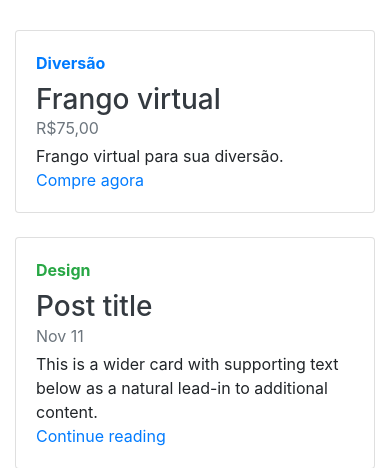
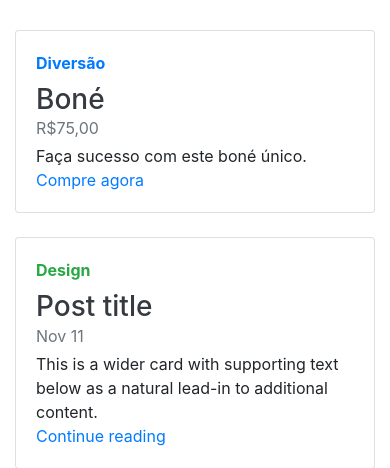
Before and after one commit to RafaelFabro/deploy-php-turma14c, a PHP site: page / in a window 390 px wide. Shown: the part 638-1106 px from the top of the page. Run offline with PHP 8.4, Linux system fonts and the light colour scheme; some libraries are stand-ins or nearby versions.

Commit message:
Add files via upload

```diff
--- a/index.php
+++ b/index.php
@@ -73,13 +73,13 @@
             <div class="card-body d-flex flex-column align-items-start">
               <strong class="d-inline-block mb-2 text-primary">Diversão</strong>
               <h3 class="mb-0">
-                <a class="text-dark" href="#">Frango virtual</a>
+                <a class="text-dark" href="#">Boné</a>
               </h3>
               <div class="mb-1 text-muted">R$75,00</div>
-              <p class="card-text mb-auto">Frango virtual para sua diversão.</p>
+              <p class="card-text mb-auto">Faça sucesso com este boné único.</p>
               <a href="#">Compre agora</a>
             </div>
-            <img class="card-img-right flex-auto d-none d-md-block" src="/Frango Virtual.jpg" alt="Card image cap">
+            <img class="card-img-right flex-auto d-none d-md-block" src="/bone.jpg" alt="Card image cap">
           </div>
         </div>
         <div class="col-md-6">
```
